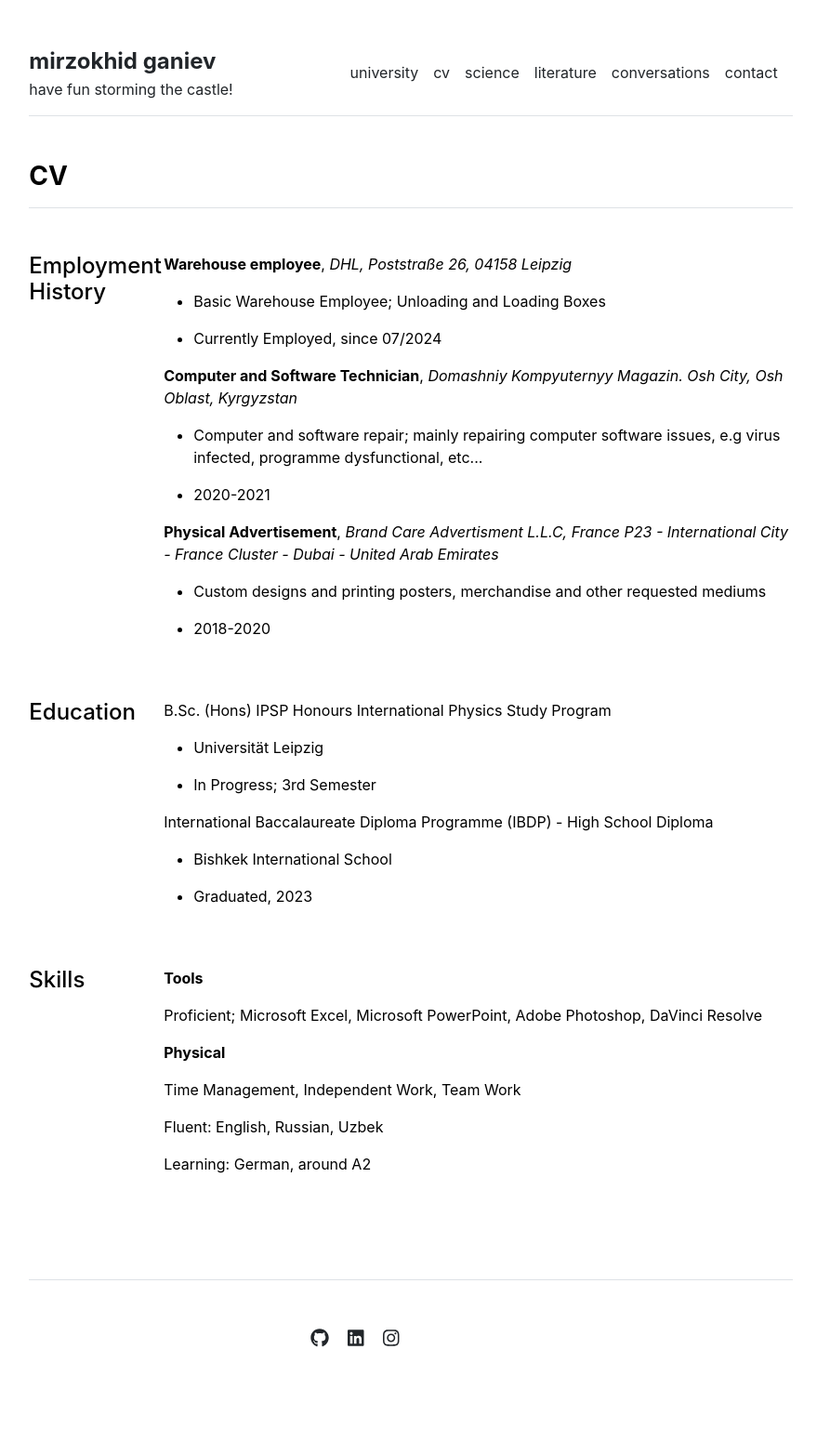
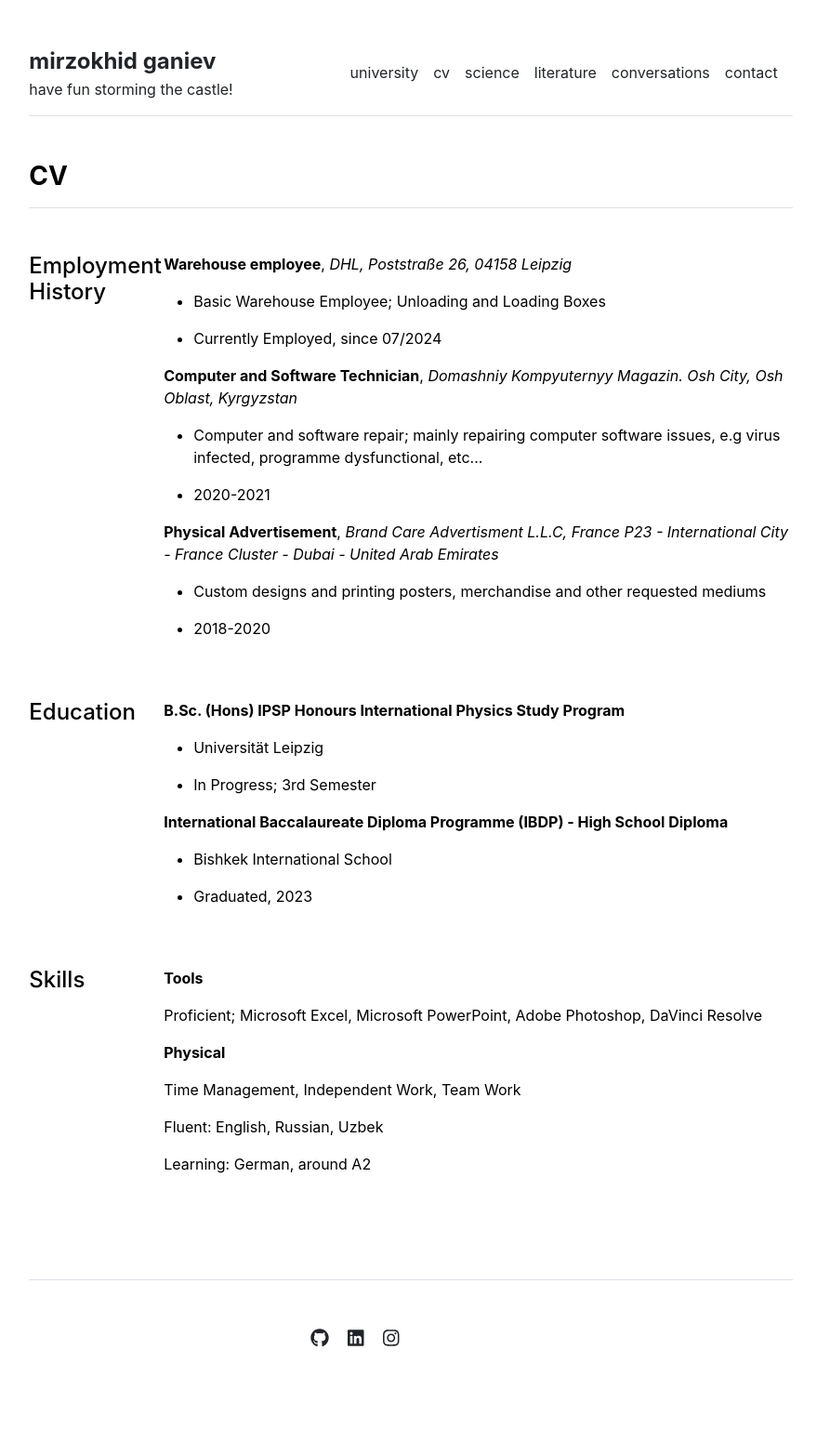
Before and after one commit to Mirzokhid/mirzokhid.github.io, a Jekyll site: the page built from cv.md, in a window 1280 px wide. Shown: the whole page at 93% size, without its empty margins (198-1077 px from the left). Built offline with Jekyll 4.4.1, drawn with Linux system fonts in a browser that asks for light colours.

Commit message:
Update cv.html

```diff
--- a/_layouts/cv.html
+++ b/_layouts/cv.html
@@ -27,7 +27,7 @@
       </div>
       <div class="col-md-10">
         {% for section in site.data.cv.education %}
-          <p>{{ section.title }}</p>
+          <p class="fw-bold">{{ section.title }}</p>
           <ul>
             <li><p>{{ section.description }}</p></li>
             <li><p>{{ section.status }}</p></li>
```
